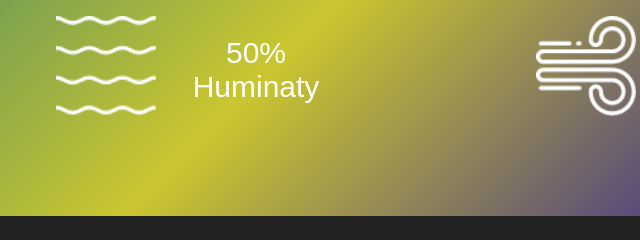
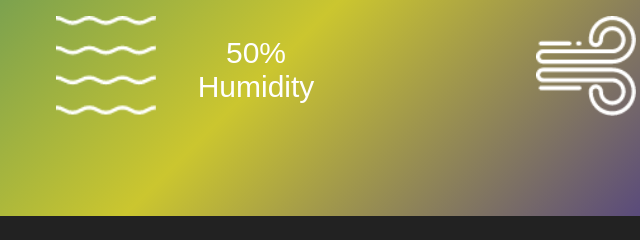
Before and after one commit to amit-mandal-kgce/Weather-Application1, a plain HTML site: page index.html in a window 1280 px wide. Shown: the part 438-678 px from the top of the page, 209-849 px from the left. Drawn offline with nearby package versions, Linux system fonts and the light colour scheme.

Commit message:
Update index.html

```diff
--- a/index.html
+++ b/index.html
@@ -22,7 +22,7 @@
                     <img src="humidity.png">
                     <div>
                         <p class="huminaty">50%</p>
-                        <p>Huminaty</p>
+                        <p>Humidity</p>
                     </div>
                 </div>
                 <div class="colmn">
```
